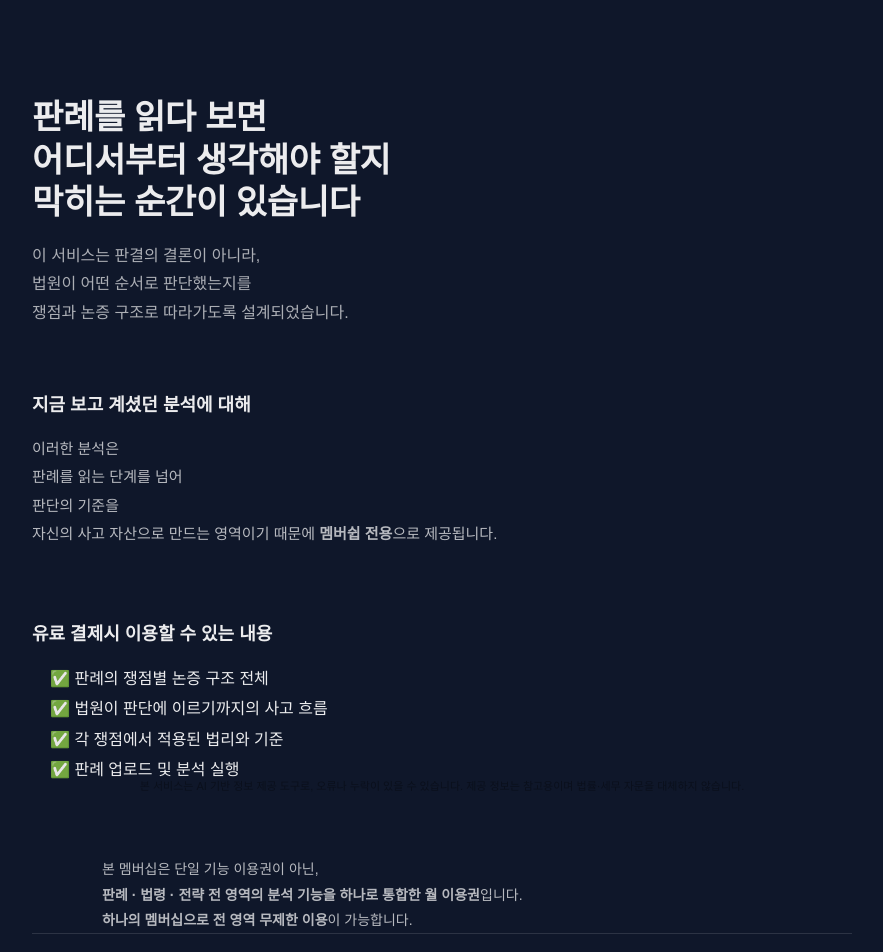
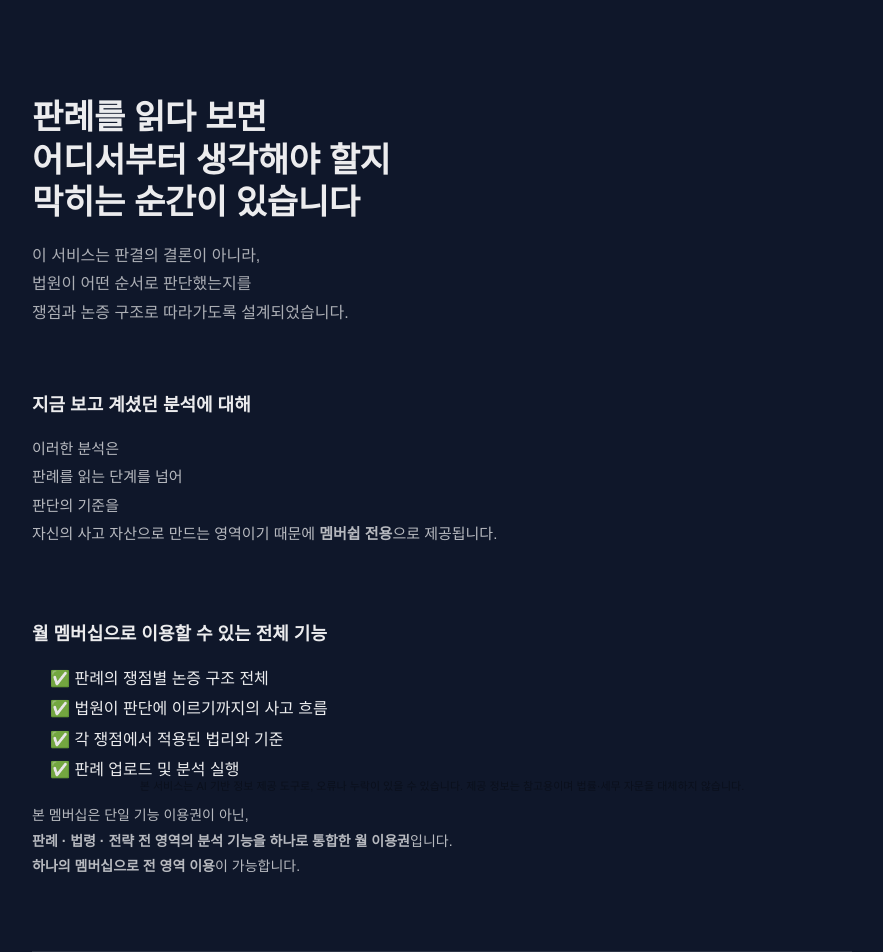
Before and after one commit to HAMHUIHEON/law-frontend, a Next.js app: page /me/subscribe in a window 1280 px wide. Shown: the top 952 px of the page, without its empty margins (198-1081 px from the left). Built offline with nearby package versions, Linux system fonts and the light colour scheme; no server answers.

Commit message:
refactor: unify membership copy into single integrated message

```diff
--- a/app/me/subscribe/page.tsx
+++ b/app/me/subscribe/page.tsx
@@ -165,31 +165,27 @@ function SubscribePageInner() {
 
         {/* BENEFITS */}
         <section style={{ marginBottom: 72 }}>
-          <h2 style={sectionTitle}>유료 결제시 이용할 수 있는 내용</h2>
+          <h2 style={sectionTitle}>월 멤버십으로 이용할 수 있는 전체 기능</h2>
           <ul style={{ paddingLeft: 18, lineHeight: 1.9 }}>
             {copy.benefits.map((b, i) => (
               <li key={i}>✅ {b}</li>
             ))}
           </ul>
-        </section>
-
-        <p
+          <p
           style={{
-            marginTop: 32,
+            marginTop: 18,
             fontSize: 14,
+            color: "rgba(255,255,255,0.7)",
             lineHeight: 1.8,
-            color: "rgba(255,255,255,0.7)",
-            maxWidth: 680,
-            marginLeft: "auto",
-            marginRight: "auto",
           }}
         >
           본 멤버십은 단일 기능 이용권이 아닌,
           <br />
            <strong>판례 · 법령 · 전략 전 영역의 분석 기능을 하나로 통합한 월 이용권</strong>입니다.
           <br />
-          <strong>하나의 멤버십으로 전 영역 무제한 이용</strong>이 가능합니다.
+          <strong>하나의 멤버십으로 전 영역 이용</strong>이 가능합니다.
         </p>
+        </section>
 
         {/* CTA */}
         <section style={ctaSectionStyle}>
@@ -268,7 +264,7 @@ function SubscribePageInner() {
               <br />
               이미 유료 기능을 이용했거나, 7일이 경과한 경우에는 환불이 제공되지 않습니다.
               <br /><br />
-              멤버십 해지는 언제든 ‘계정’ 페이지에서 가능합니다.
+              멤버십 해지는 언제든 ‘계정’ 페이지에서 가능합니다.<br />
               해지하더라도 현재 결제 주기가 종료될 때까지는
               멤버십 기능을 계속 이용하실 수 있습니다.
             </p>
```
